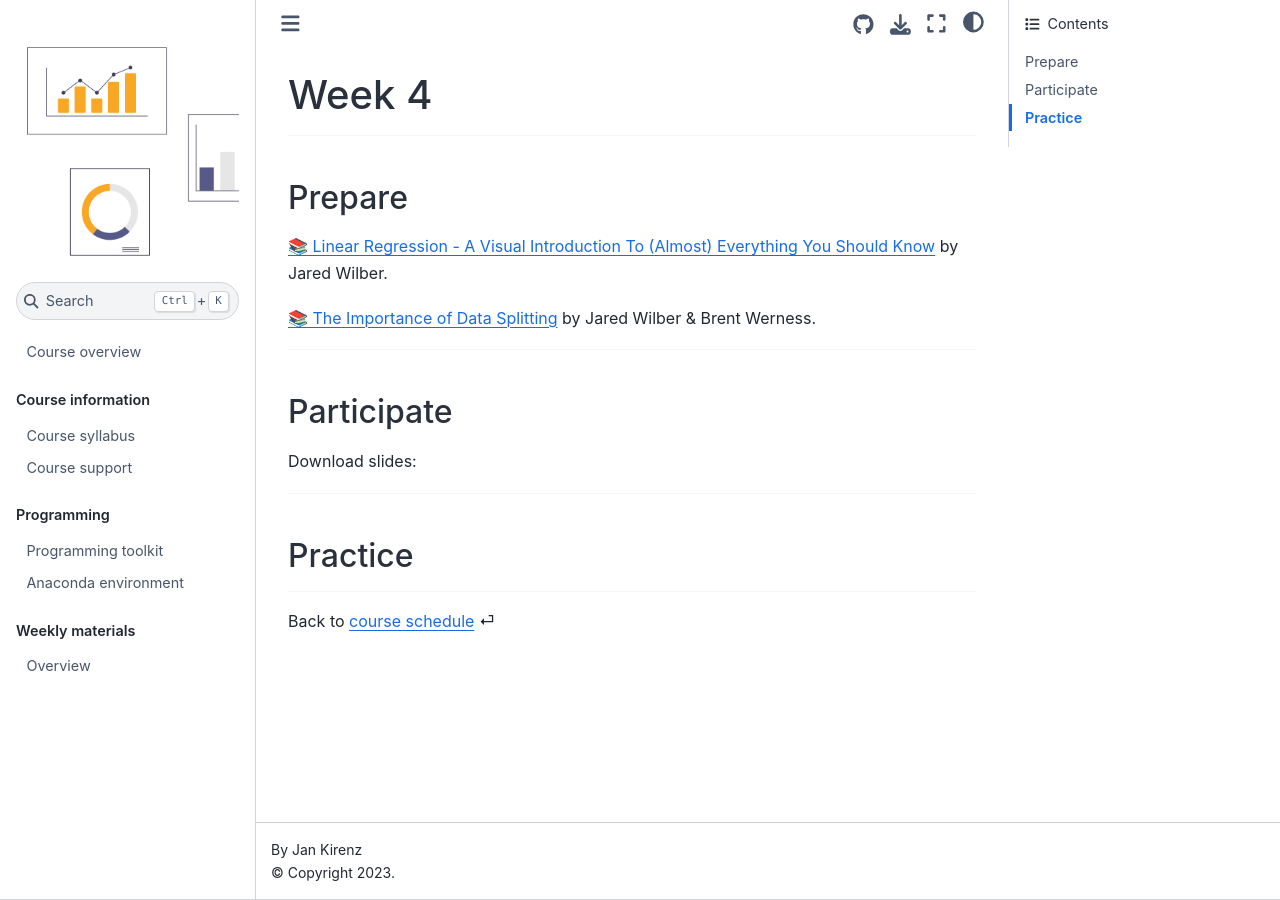
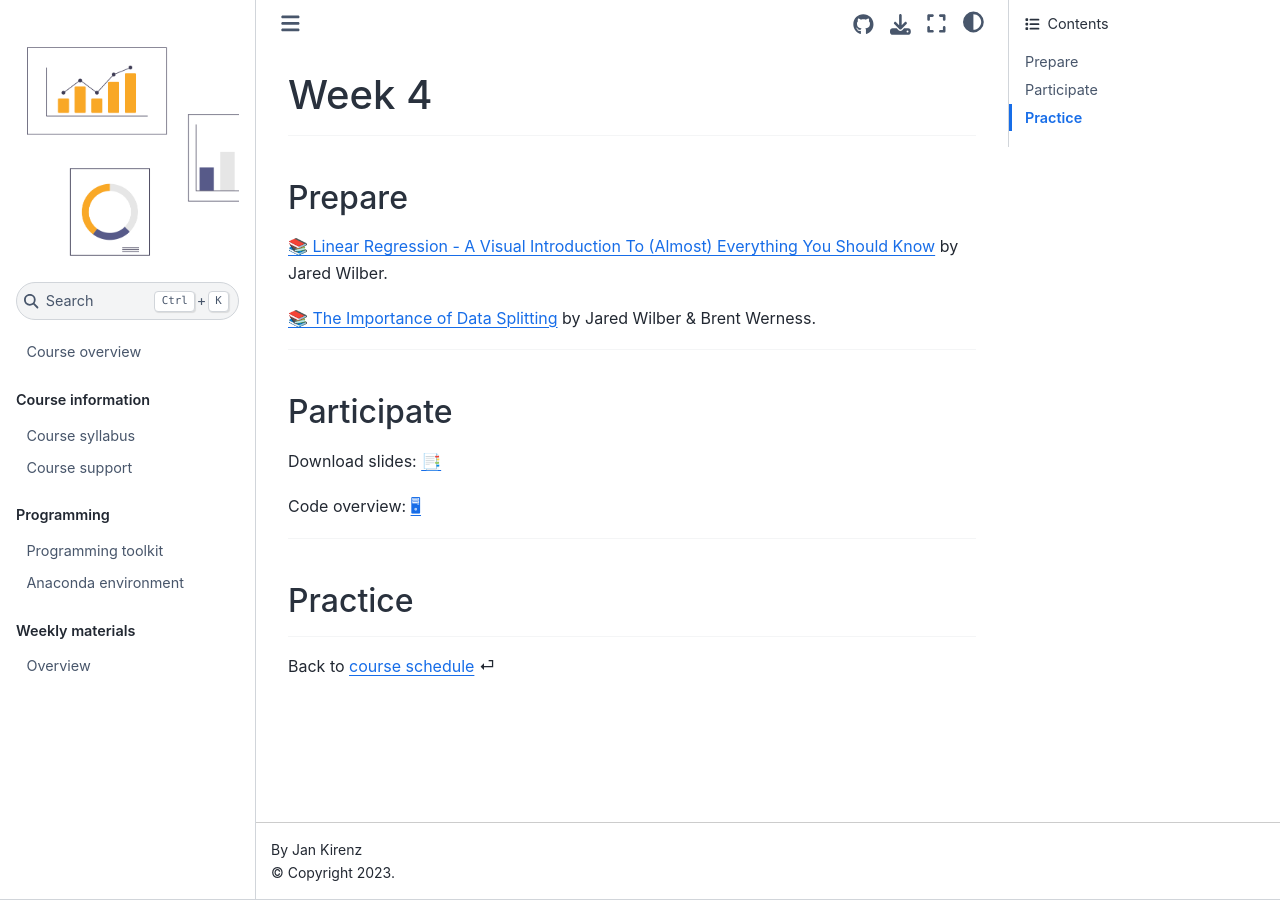
Before and after one commit to as-ws22/website, a Jupyter Book: the page built from weeks/week4.md, in a window 1280 px wide. Built offline with Jupyter Book 1.0.4 settings and Sphinx 7.4.7 and the Sphinx Book theme 1.1.4, drawn with Linux system fonts in a browser that asks for light colours; comment, search, counter and statistics services are not loaded.

Commit message:
Update week4.md

```diff
--- a/weeks/week4.md
+++ b/weeks/week4.md
@@ -18,7 +18,9 @@
 ## Participate
 
 
-Download slides:
+Download slides: [📑](https://drive.google.com/file/d/1-rzYhSLOyhDUNMGj-KHE78rcHt4yseUN/view?usp=sharing)
+
+Code overview: [🖥](../code/code-overview.md)
 
 
 
```
